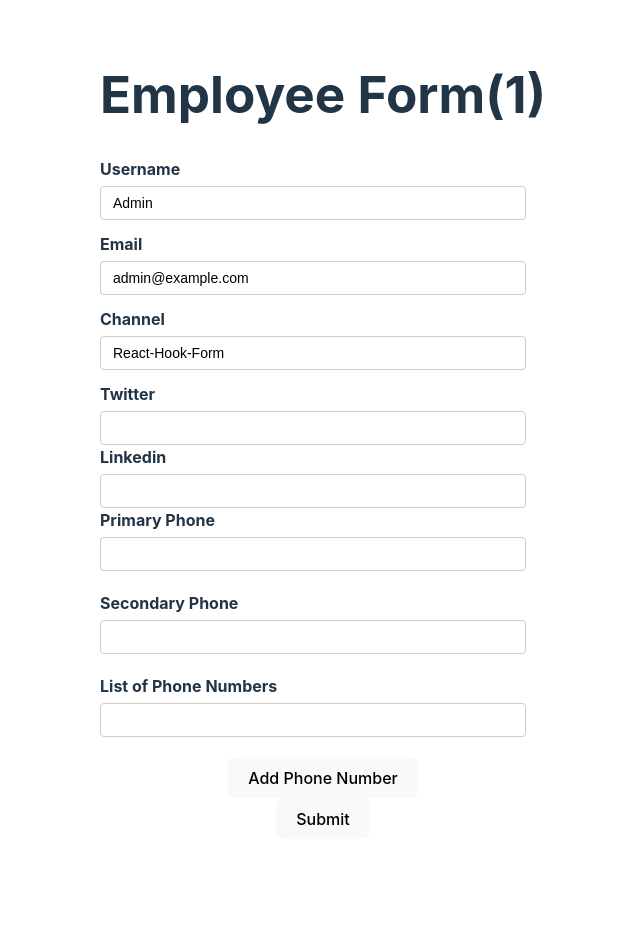
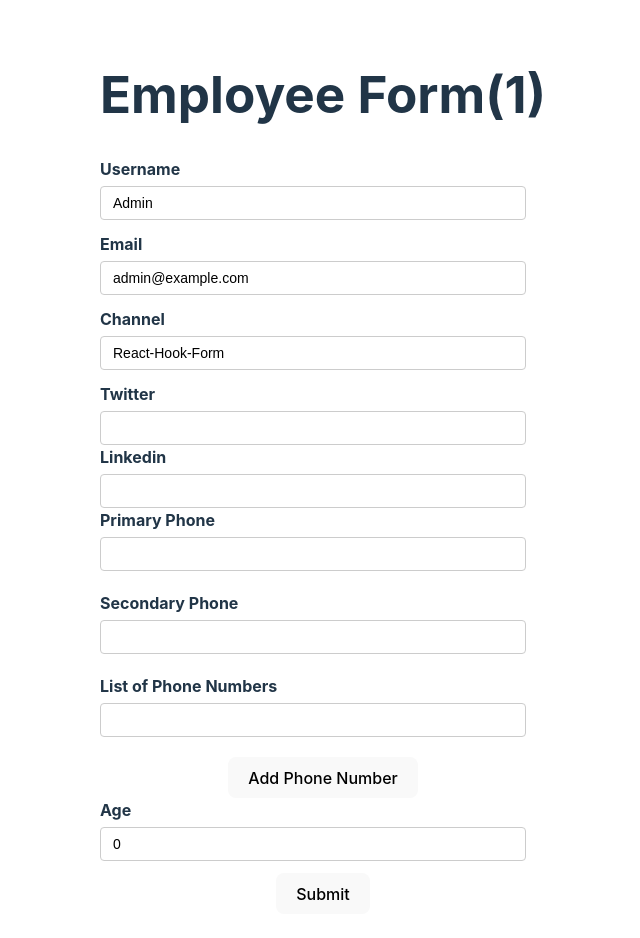
Before and after one commit to raiyhanbhuiyan17/React-Hook-Form, a React (Create React App) app: page / in a window 1280 px wide. Shown: the top 938 px of the page, without its empty margins (317-957 px from the left). Before the commit the page ends 871 px from the top, so only its background shows below. Built offline with nearby package versions, Linux system fonts and the light colour scheme.

Commit message:
adding age in the form

```diff
--- a/src/components/Form.tsx
+++ b/src/components/Form.tsx
@@ -17,6 +17,7 @@
   phNumbers:{
     number: string;
   }[];
+  age: number;
 }
 
  const Form = () => {
@@ -33,8 +34,10 @@
           phoneNumbers:["",""],
 
           //to create - dynamic fileds; here, bydefault we've one object which is number
-          phNumbers: [{number: ""}]
+          phNumbers: [{number: ""}],
           //we need to specify this phNumbers field as an array of fileds.for that we invoke useFieldArray Hook
+
+          age : 0,
       }
     });
     //console.log(form);
@@ -140,6 +143,17 @@
             </div>
 
           </div>
+          <div form-control>
+            <label htmlFor="age">Age</label>
+            <input type="number" id="age" {...register("age",{
+            //valueAsNumber convert string to number; this is an option in the register form.
+            valueAsNumber: true,
+            required:{
+              value:true,
+              message:"Age is required"
+          }})} />
+          <p className="error">{errors.age?.message}</p>
+          </div>
 
           <button>Submit</button>
         </form>
```
